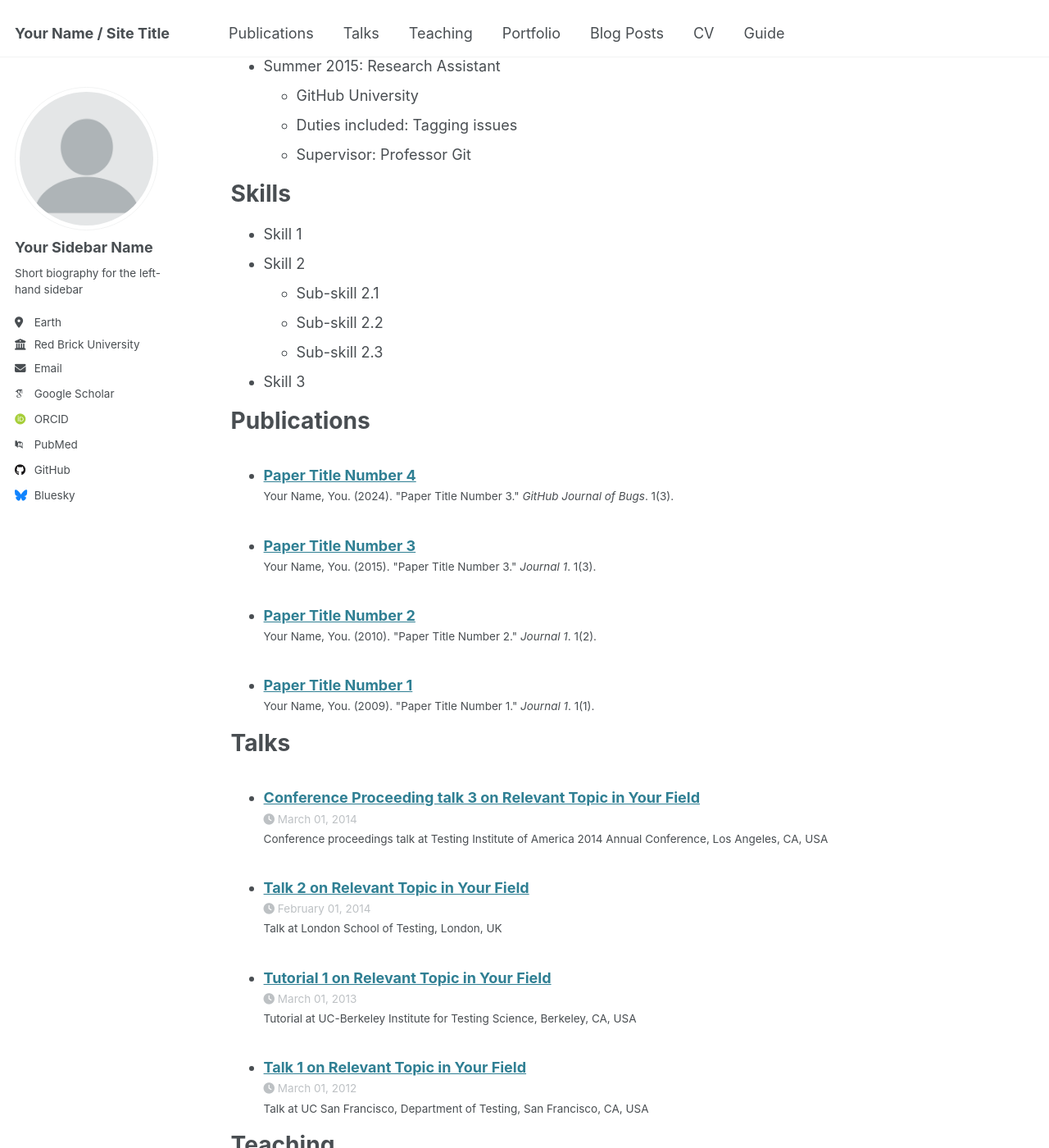
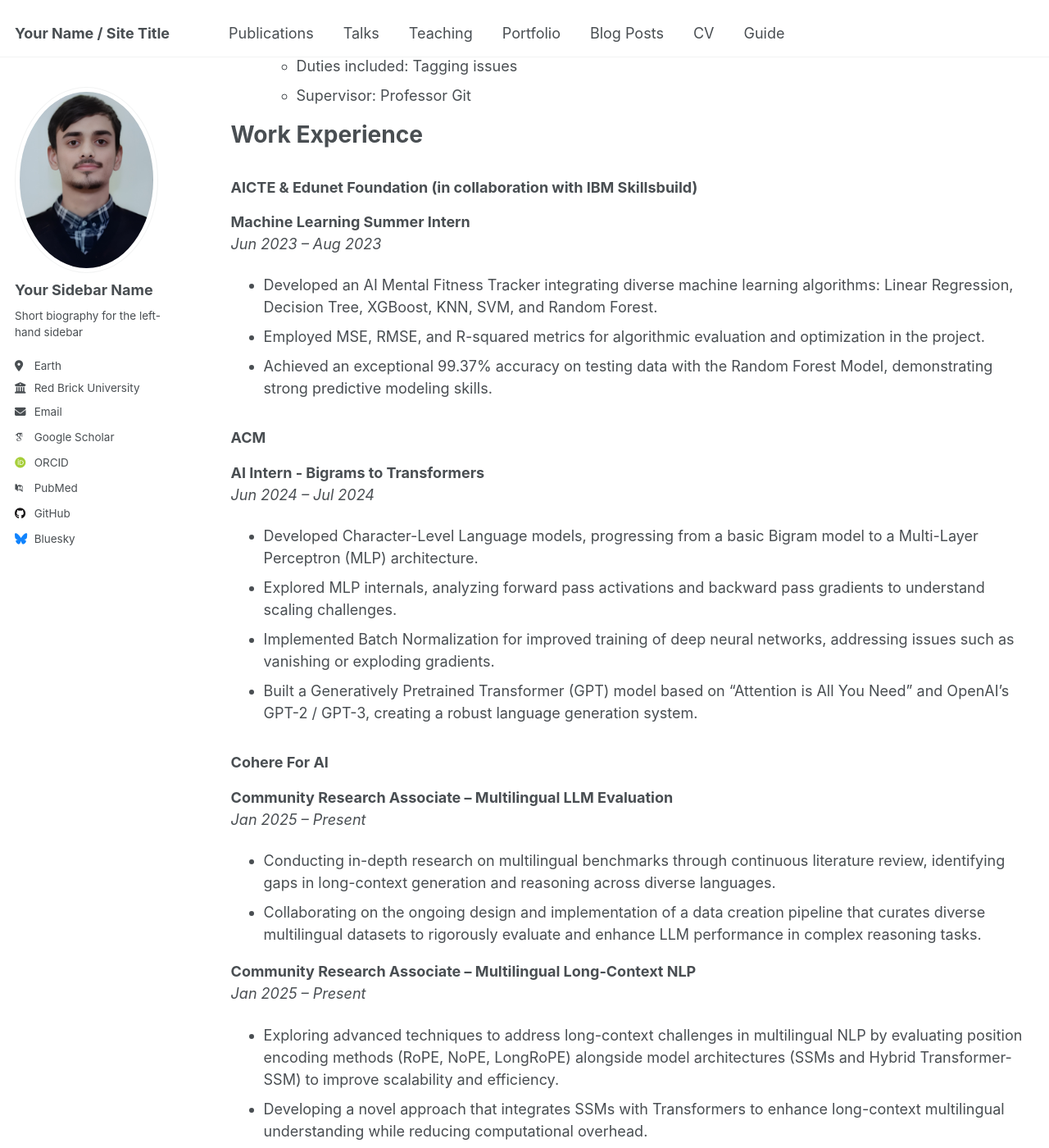
Before and after one commit to VivekChauhan05/ASI-Research-Portfolio, a Jekyll site: the page built from _pages/cv.md, in a window 1280 px wide and 1400 px high, scrolled down 590 px. Shown: the whole window at 82% size. Built offline with Jekyll 4.4.1, drawn with Linux system fonts in a browser that asks for light colours; some web fonts are replaced; some of the changed text lies outside the part shown.

Commit message:
update
update

```diff
--- a/_pages/cv.md
+++ b/_pages/cv.md
@@ -11,14 +11,12 @@ redirect_from:
 
 Education
 ======
-* Ph.D in Version Control Theory, GitHub University, 2018 (expected)
-* M.S. in Jekyll, GitHub University, 2014
-* B.S. in GitHub, GitHub University, 2012
+* B.Tech in Computer Science, Maharshi Dayanand University, Present
 
 Work experience
 ======
-* Spring 2024: Academic Pages Collaborator
-  * GitHub University
+* Jan 2023 - Aug 2023: Machine Learning Intern
+  * AICTE & Edunet Foundation(in collaboration with IBM Skillsbuild)
   * Duties includes: Updates and improvements to template
   * Supervisor: The Users
 
@@ -32,14 +30,78 @@ Work experience
   * Duties included: Tagging issues
   * Supervisor: Professor Git
 
+
+
+Work Experience
+======
+### AICTE & Edunet Foundation (in collaboration with IBM Skillsbuild)
+**Machine Learning Summer Intern**
+*Jun 2023 – Aug 2023*
+- Developed an AI Mental Fitness Tracker integrating diverse machine learning algorithms: Linear Regression, Decision Tree, XGBoost, KNN, SVM, and Random Forest.
+- Employed MSE, RMSE, and R-squared metrics for algorithmic evaluation and optimization in the project.
+- Achieved an exceptional 99.37% accuracy on testing data with the Random Forest Model, demonstrating strong predictive modeling skills.
+
+### ACM
+**AI Intern - Bigrams to Transformers**
+*Jun 2024 – Jul 2024*
+- Developed Character-Level Language models, progressing from a basic Bigram model to a Multi-Layer Perceptron (MLP) architecture.
+- Explored MLP internals, analyzing forward pass activations and backward pass gradients to understand scaling challenges.
+- Implemented Batch Normalization for improved training of deep neural networks, addressing issues such as vanishing or exploding gradients.
+- Built a Generatively Pretrained Transformer (GPT) model based on "Attention is All You Need" and OpenAI's GPT-2 / GPT-3, creating a robust language generation system.
+
+### Cohere For AI
+**Community Research Associate – Multilingual LLM Evaluation**
+*Jan 2025 – Present*
+- Conducting in-depth research on multilingual benchmarks through continuous literature review, identifying gaps in long-context generation and reasoning across diverse languages.
+- Collaborating on the ongoing design and implementation of a data creation pipeline that curates diverse multilingual datasets to rigorously evaluate and enhance LLM performance in complex reasoning tasks.
+
+**Community Research Associate – Multilingual Long-Context NLP**
+*Jan 2025 – Present*
+- Exploring advanced techniques to address long-context challenges in multilingual NLP by evaluating position encoding methods (RoPE, NoPE, LongRoPE) alongside model architectures (SSMs and Hybrid Transformer-SSM) to improve scalability and efficiency.
+- Developing a novel approach that integrates SSMs with Transformers to enhance long-context multilingual understanding while reducing computational overhead.
+
+
+
 Skills
 ======
-* Skill 1
-* Skill 2
-  * Sub-skill 2.1
-  * Sub-skill 2.2
-  * Sub-skill 2.3
-* Skill 3
+### Programming Languages
+- Python
+- C
+- C++
+- SQL
+- PostgreSQL
+- Data Structures
+
+### Data Analytics Skills
+- Power BI
+- Tableau
+- Excel
+- Pandas
+
+### AI Technologies
+- Machine Learning
+- Deep Learning
+- Natural Language Processing (NLP)
+- Computer Vision
+- Fine-Tuning
+- Peft
+- RLHF
+- RAG
+- DPO
+- Docker
+- Git
+
+### Programming Frameworks
+- PyTorch
+- TensorFlow
+- Scikit-learn
+- Huggingface
+- Langchain
+- Numpy
+- Pandas
+- Matplotlib
+- Django
+- Django Rest Framework
 
 Publications
 ======
```
Also changed, not shown: _publications/2009-10-01-paper-title-number-1.md (+4 -4 lines), docker-compose.yaml (line endings or trailing spaces), images/profile.png, images/profile1.png (added), 4 other files.
